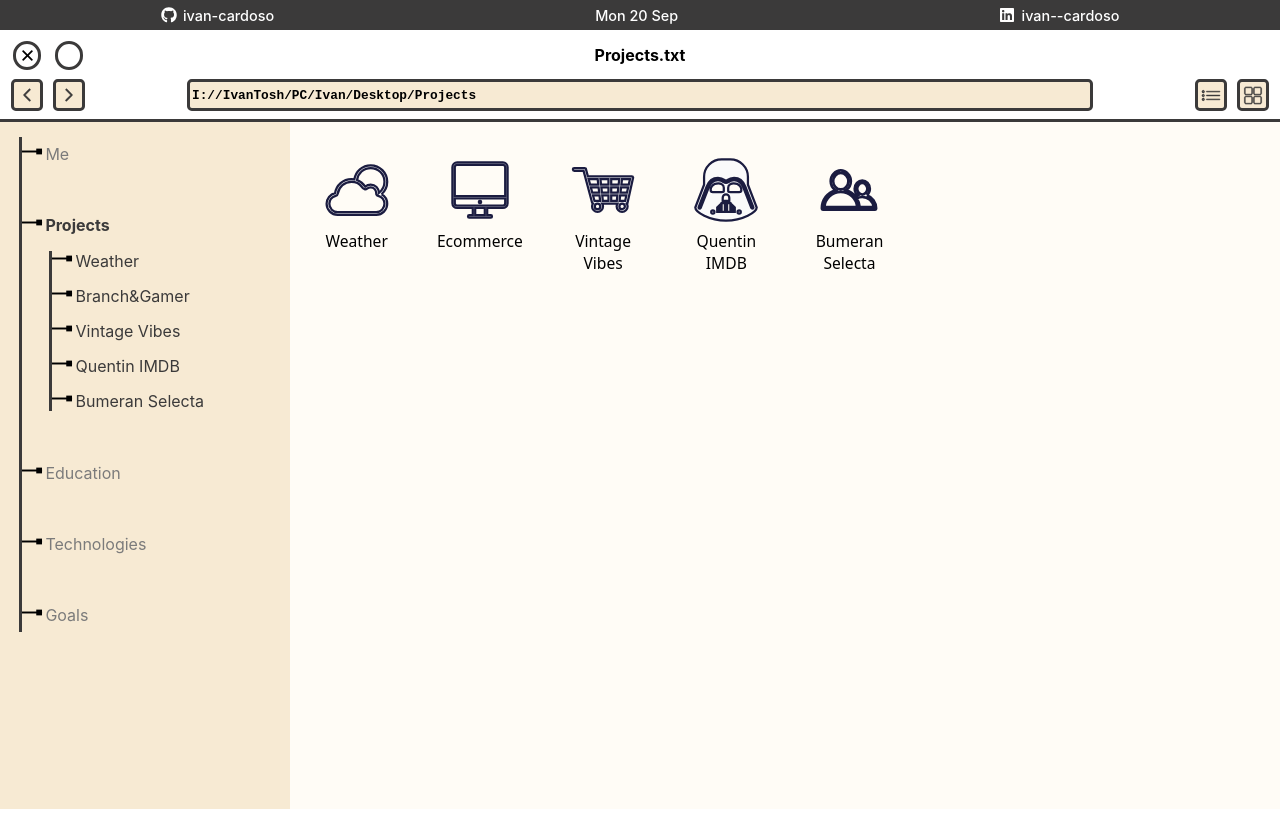
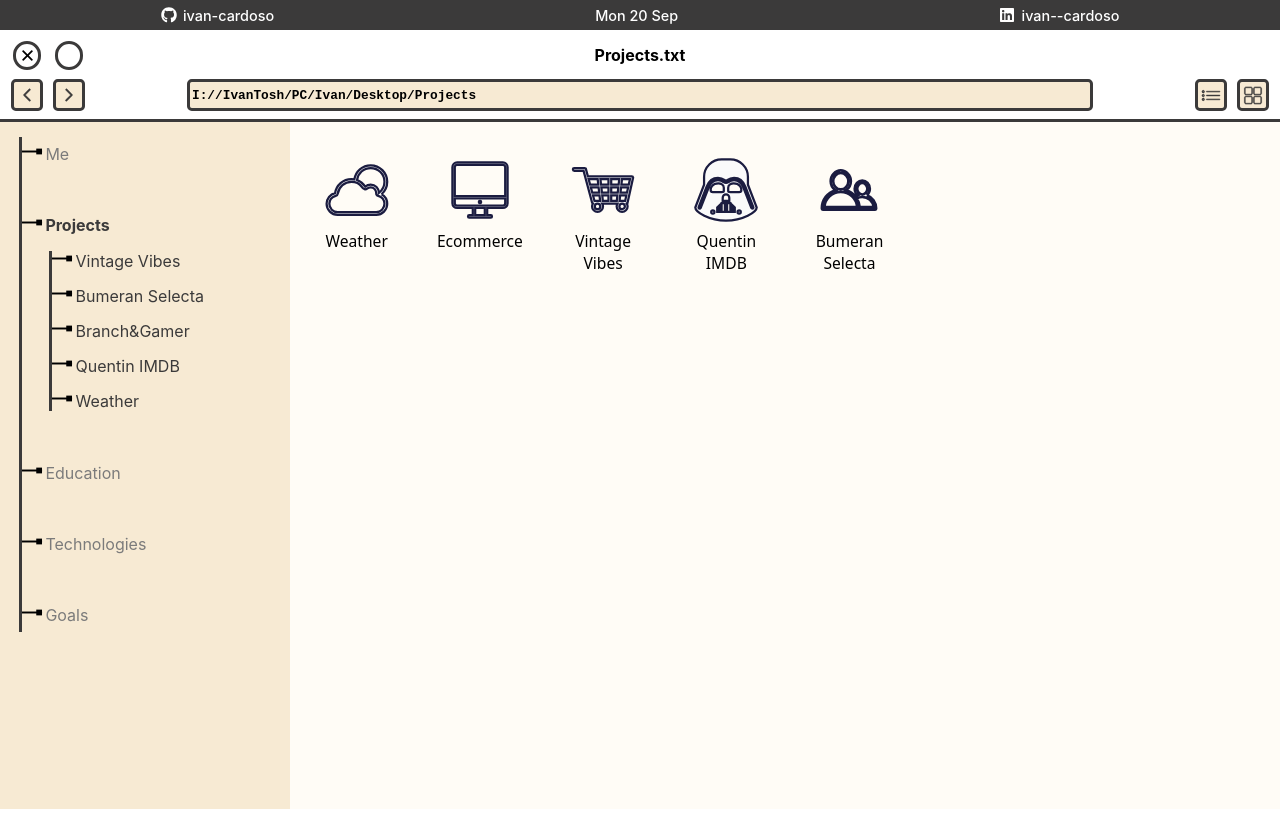
Before and after one commit to ivan-cardoso/ivantosh-portfolio, a React (Create React App) app: page /projects in a window 1280 px wide. Built offline with nearby package versions, Linux system fonts and the light colour scheme.

Commit message:
Projects Icons order

```diff
--- a/src/views/Projects/Projects.jsx
+++ b/src/views/Projects/Projects.jsx
@@ -45,11 +45,11 @@ const Projects = ({ windowTitle }) => {
                                 <ListDecoration/>
                                 <p className={s.window__sidebar__active}>Projects</p>
                                 <ul className={s.window__sidebar__projects} >
+                                    <li><ListDecoration/> <p>Vintage Vibes</p></li>
+                                    <li><ListDecoration/> <p>Bumeran Selecta</p></li>
+                                    <li><ListDecoration/> <p>Branch&Gamer</p></li>
+                                    <li><ListDecoration/> <p>Quentin IMDB</p></li>
                                     <li><ListDecoration/> <p>Weather</p></li>
-                                    <li><ListDecoration/> <p>Branch&Gamer</p></li>
-                                    <li><ListDecoration/> <p>Vintage Vibes</p></li>
-                                    <li><ListDecoration/> <p>Quentin IMDB</p></li>
-                                    <li><ListDecoration/> <p>Bumeran Selecta</p></li>
                                 </ul>
                             </li>
                             <li><ListDecoration/><p>Education</p></li>
```
